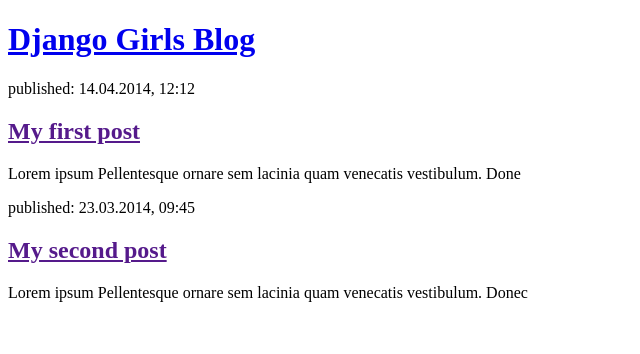
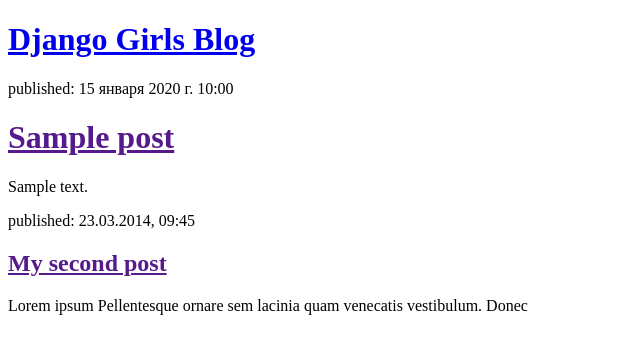
Before and after one commit to galatserega/my-first-blog, a Django app: page / in a window 1280 px wide. Shown: the top 354 px of the page, without its empty margins (0-640 px from the left). Run offline with Django 5.2, Linux system fonts and the light colour scheme; tables that the repository leaves empty hold one stand-in row (values such as "Sample post").

Commit message:
Modified for display posts from database

```diff
--- a/blog/templates/blog/post_list.html
+++ b/blog/templates/blog/post_list.html
@@ -10,9 +10,13 @@
     </div>
 
     <div>
-        <p>published: 14.04.2014, 12:12</p>
-        <h2><a href="">My first post</a></h2>
-        <p>Lorem ipsum Pellentesque ornare sem lacinia quam venecatis vestibulum. Done</p>
+        {% for post in posts %}
+           <div>
+               <p>published: {{ post.published_date }}</p>
+               <h1><a href="">{{ post.title }}</a></h1>
+               <p>{{ post.text|linebreaksbr }}</p>
+           </div>
+        {% endfor %}
     </div>
 
     <div>
--- a/blog/views.py
+++ b/blog/views.py
@@ -1,6 +1,10 @@
 from django.shortcuts import render
+from .models import Post
+from django.utils import timezone
+
 
 # Create your views here.
 
 def post_list(request):
-    return render(request, 'blog/post_list.html', {})
+    posts = Post.objects.filter(published_date__lte=timezone.now()).order_by('published_date')
+    return render(request, 'blog/post_list.html', {'posts': posts})
--- a/mysite/settings.py
+++ b/mysite/settings.py
@@ -25,7 +25,7 @@ SECRET_KEY = "django-insecure-30o^ezprd9&ldztohx$=)us62r+hrakm7jttllt-*=g0l$yeq^
 # SECURITY WARNING: don't run with debug turned on in production!
 DEBUG = True
 
-ALLOWED_HOSTS = ['https://galatserega.pythonanywhere.com/', 'galatserega.pythonanywhere.com']
+ALLOWED_HOSTS = ['https://galatserega.pythonanywhere.com/', 'galatserega.pythonanywhere.com', '127.0.0.1']
 
 
 
```
